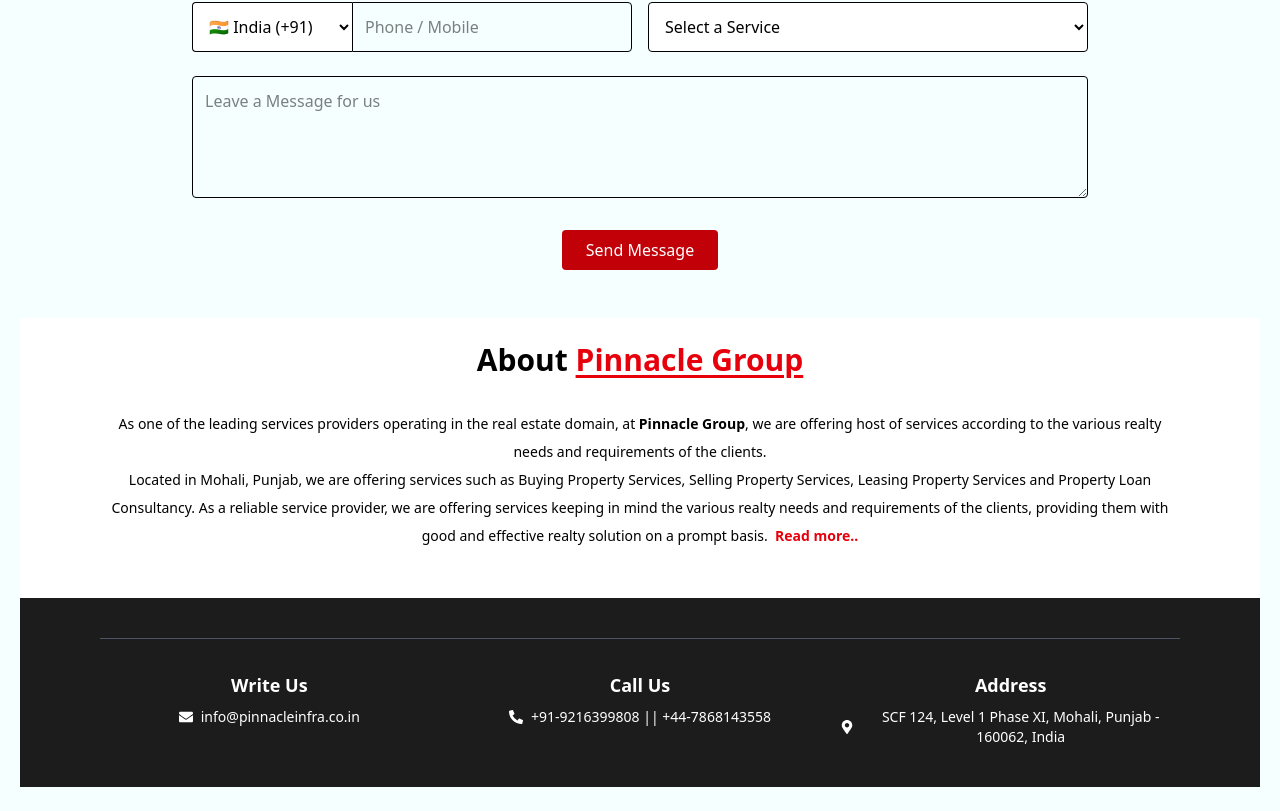
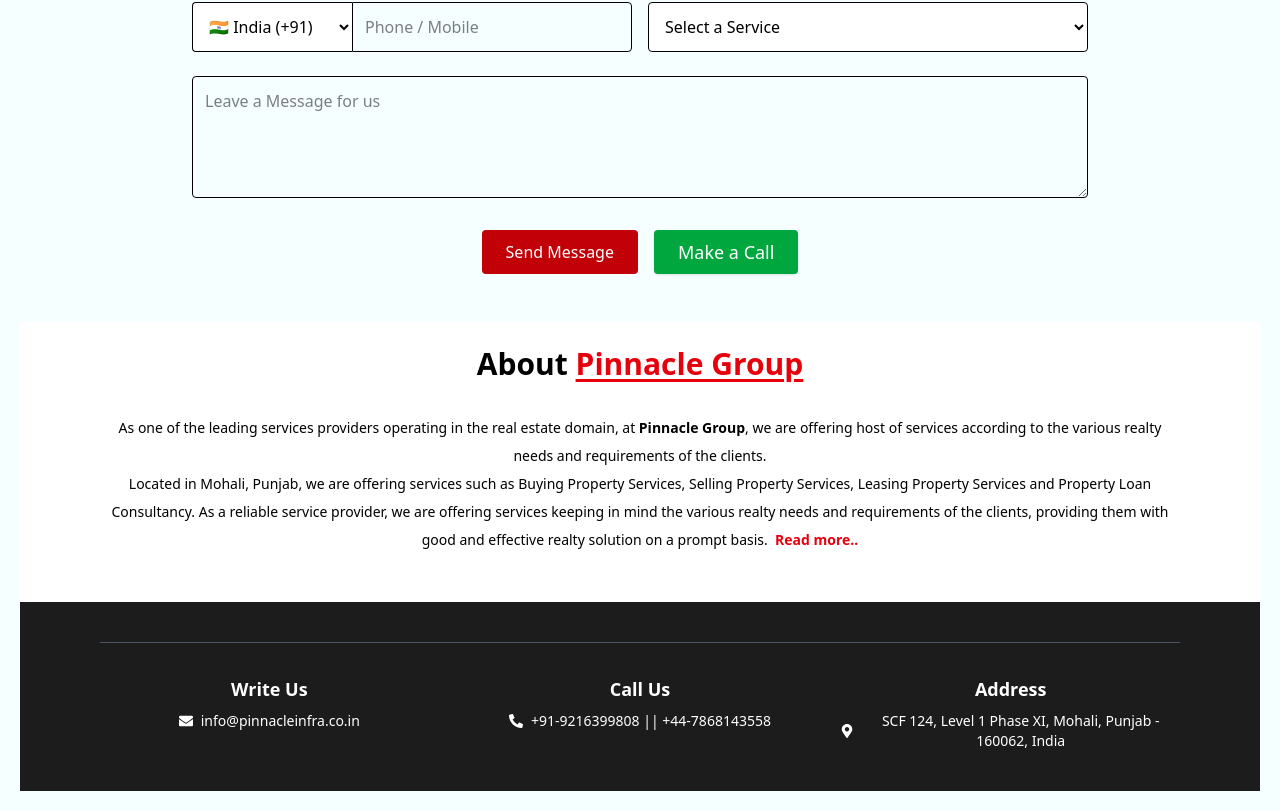
Before and after one commit to Abhixak/Pinnacle-Group-UK, a React (Vite) app: page / in a window 1280 px wide. Shown: the part 3352-4163 px from the top of the page. Built offline with nearby package versions, Linux system fonts and the light colour scheme.

Commit message:
Added new features such as : make call

```diff
--- /dev/null
+++ b/src/Components/CallBtn.jsx
@@ -0,0 +1,26 @@
+import React from "react";
+
+const MakeCallButton = () => {
+  const handleCallClick = () => {
+    const phoneNumber = "tel:+919216399808";
+
+    // Try to open the phone dialer
+    const callWindow = window.open(phoneNumber);
+
+    // Fallback alert if unable to open dialer
+    if (!callWindow) {
+      alert("Something Went Wrong! You can make a call to: +91-921639980");
+    }
+  };
+
+  return (
+    <button
+      onClick={handleCallClick}
+      className="bg-green-600 text-white !px-6 !py-2 rounded text-lg shadow hover:bg-green-700 transition duration-300"
+    >
+      Make a Call
+    </button>
+  );
+};
+
+export default MakeCallButton;
--- a/src/Components/Enquire.jsx
+++ b/src/Components/Enquire.jsx
@@ -1,5 +1,6 @@
 import emailjs from "@emailjs/browser";
 import { useRef } from "react";
+import MakeCallButton from "./CallBtn";
 
 const EnquiryForm = () => {
   const form = useRef();
@@ -20,12 +21,17 @@
           e.target.reset();
         },
         (error) => {
-        alert("This Feature is under construction. You can contact Pinnacle Group with given numbers, India: +91-9216399808 || UK: +44-7868143558 ");
+          alert(
+            "This Feature is under construction. You can contact Pinnacle Group with given numbers, India: +91-9216399808 || UK: +44-7868143558 "
+          );
         }
       );
   };
   return (
-    <div id="Contact" className="w-full flex justify-center items-center !px-5 !py-12">
+    <div
+      id="Contact"
+      className="w-full flex justify-center items-center !px-5 !py-12"
+    >
       <div className="w-full max-w-4xl text-center">
         <h2 className="text-3xl font-bold !mb-8">
           Quick{" "}
@@ -35,7 +41,11 @@
         </h2>
 
         {/* <form className="grid grid-cols-1 md:grid-cols-2 gap-4 text-left"> */}
-        <form ref={form} onSubmit={sendEmail} className="grid grid-cols-1 md:grid-cols-2 gap-4 text-left">
+        <form
+          ref={form}
+          onSubmit={sendEmail}
+          className="grid grid-cols-1 md:grid-cols-2 gap-4 text-left"
+        >
           {/* Name */}
           <input
             type="text"
@@ -139,13 +149,14 @@
           ></textarea>
 
           {/* Submit Button */}
-          <div className="md:col-span-2 !mt-4 flex justify-center">
+          <div className="md:col-span-2 !mt-4 flex gap-4 flex-col md:flex-row justify-center">
             <button
               type="submit"
               className="bg-red-700 text-white !px-6 !py-2 rounded hover:bg-red-800 transition"
             >
               Send Message
             </button>
+            <MakeCallButton />
           </div>
         </form>
       </div>
--- a/src/Components/PopUpEnquiry.jsx
+++ b/src/Components/PopUpEnquiry.jsx
@@ -1,6 +1,7 @@
 import emailjs from "@emailjs/browser";
 import { useRef, useEffect, useState } from "react";
 import { FaTimes } from "react-icons/fa";
+import MakeCallButton from "./CallBtn";
 
 const PopUpEnquiry = () => {
   const form = useRef();
@@ -167,13 +168,14 @@
               rows={4}
             ></textarea>
 
-            <div className="md:col-span-2 !mt-4 flex justify-center">
+            <div className="md:col-span-2 !mt-4 flex gap-4 flex-col md:flex-row justify-center">
               <button
                 type="submit"
                 className="bg-red-700 text-white !px-6 !py-2 rounded hover:bg-red-800 transition"
               >
                 Send Message
               </button>
+              <MakeCallButton />
             </div>
           </form>
         </div>
```
Lines whose indentation alone changed are shown as unchanged.
